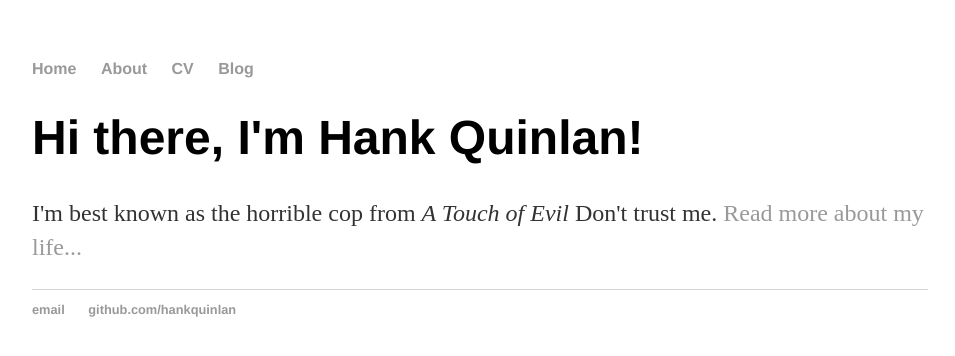
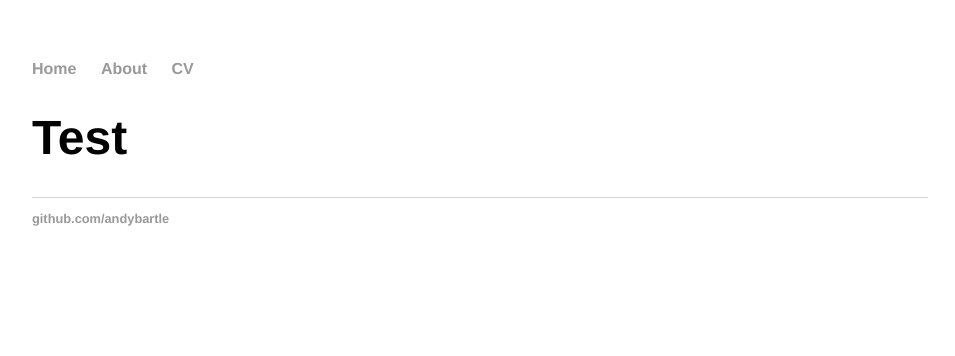
Before and after one commit to bartleandy/bartleandy.github.io, a plain HTML site: page index.html in a window 1280 px wide. Shown: the whole page, without its empty margins (160-1115 px from the left). Drawn offline with Linux system fonts and the light colour scheme.

Commit message:
Update index.html

```diff
--- a/index.html
+++ b/index.html
@@ -1,7 +1,7 @@
 <!DOCTYPE html>
 <html>
 	<head>
-		<title>Hank Quinlan, Horrible Cop</title>
+		<title>Andy Bartle</title>
 		<!-- link to main stylesheet -->
 		<link rel="stylesheet" type="text/css" href="/css/main.css">
 	</head>
@@ -11,19 +11,16 @@
         		<li><a href="/">Home</a></li>
 	        	<li><a href="/about">About</a></li>
         		<li><a href="/cv">CV</a></li>
-        		<li><a href="/blog">Blog</a></li>
     		</ul>
 		</nav>
 		<div class="container">
     		<div class="blurb">
-        		<h1>Hi there, I'm Hank Quinlan!</h1>
-				<p>I'm best known as the horrible cop from <em>A Touch of Evil</em> Don't trust me. <a href="/about">Read more about my life...</a></p>
+        		<h1>Test</h1>
     		</div><!-- /.blurb -->
 		</div><!-- /.container -->
 		<footer>
     		<ul>
-        		<li><a href="mailto:hankquinlanhub@gmail.com">email</a></li>
-        		<li><a href="https://github.com/hankquinlan">github.com/hankquinlan</a></li>
+        		<li><a href="https://github.com/andybartle">github.com/andybartle</a></li>
 			</ul>
 		</footer>
 	</body>
```
